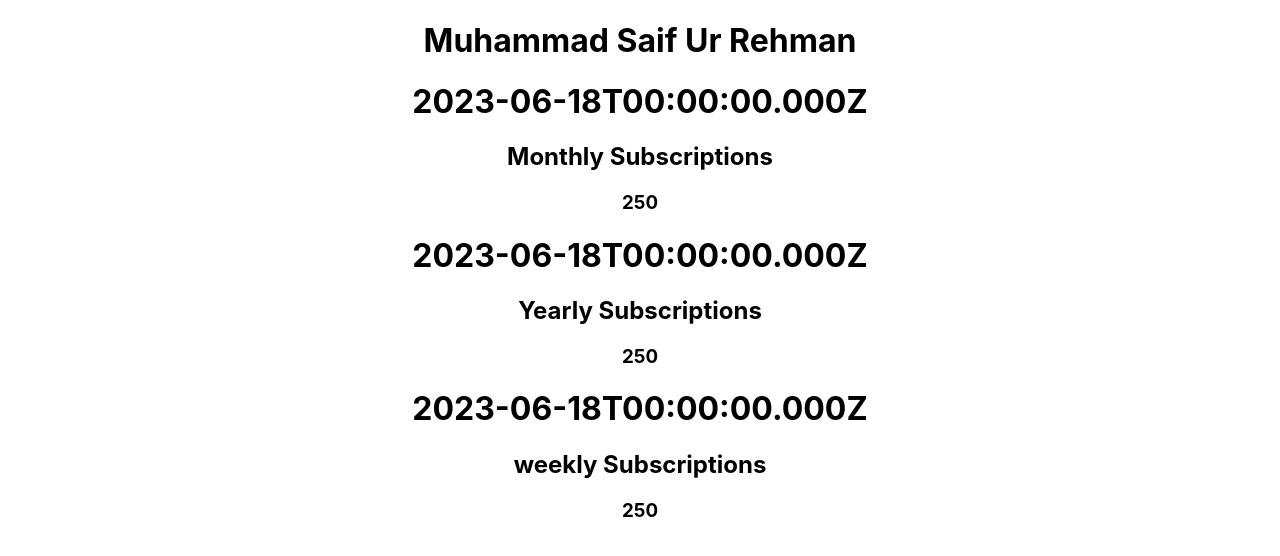
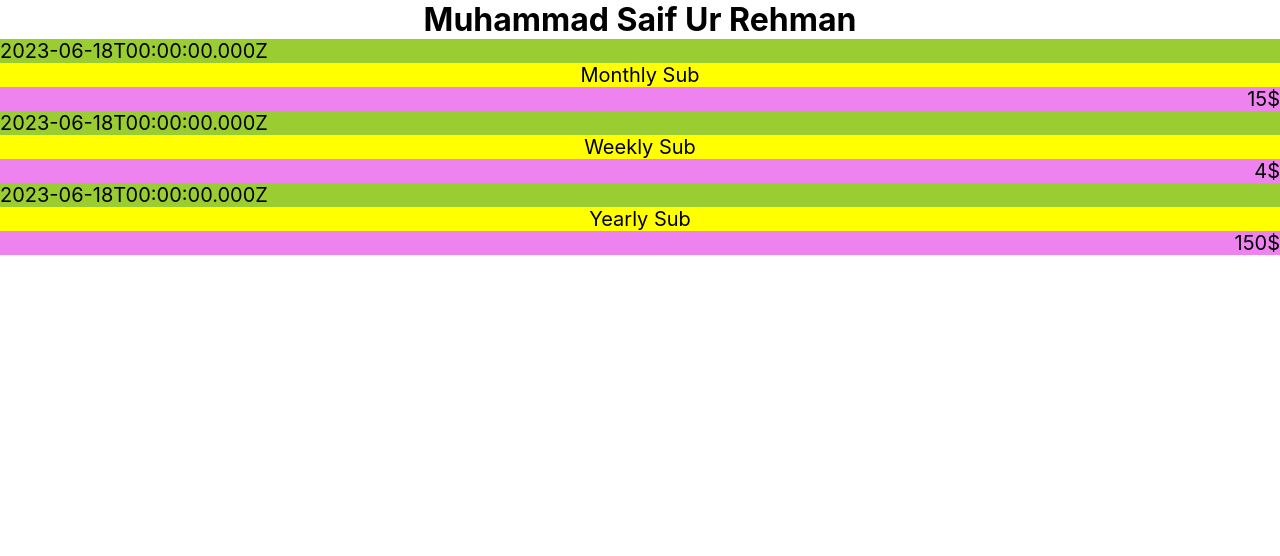
Before and after one commit to saifee403/practice-react, a React (Create React App) app in the folder my-app/: page / in a window 1280 px wide. Shown: the top 556 px of the page. Built offline with nearby package versions, Linux system fonts and the light colour scheme.

Commit message:
adding some css

```diff
--- a/my-app/src/App.js
+++ b/my-app/src/App.js
@@ -2,32 +2,43 @@ import './App.css';
 import Subscriptions from './components/Subscriptions';
 
 function App() {
-  let subscriptions = [
+  let subscription=[
     {
       id:"1",
-      date : (new Date("2023","05","18")),
-      title : "Monthly Subscriptions",
-      amount : "250"
+      date:(new Date("2023","05","18")),
+      title:"Monthly Sub",
+      price: "15$"
     },
     {
       id:"2",
-      date : (new Date("2023","05","18")),
-      title : "Yearly Subscriptions",
-      amount : "250"
+      date:(new Date("2023","05","18")),
+      title:"Weekly Sub",
+      price: "4$"
     },
     {
       id:"3",
-      date : (new Date("2023","05","18")),
-      title : "weekly Subscriptions",
-      amount : "250"
+      date:(new Date("2023","05","18")),
+      title:"Yearly Sub",
+      price: "150$"
+    },
+    {
+      id:"4",
+      date:(new Date("2023","05","18")),
+      title:"Daily Sub",
+      price: "0.20$"
     }
   ]
+
   return (
     <div className="App">
       <h1>Muhammad Saif Ur Rehman</h1>
-      <Subscriptions passDate={subscriptions[0].date.toISOString()} passTitle={subscriptions[0].title} passAmount={subscriptions[0].amount}/>
+      <Subscriptions date={subscription[0].date.toISOString()} title={subscription[0].title} amount={subscription[0].price}/>
+      <Subscriptions date={subscription[1].date.toISOString()} title={subscription[1].title} amount={subscription[1].price}/>
+      <Subscriptions date={subscription[1].date.toISOString()} title={subscription[2].title} amount={subscription[2].price}/>
+
+      {/* <Subscriptions passDate={subscriptions[0].date.toISOString()} passTitle={subscriptions[0].title} passAmount={subscriptions[0].amount}/>
       <Subscriptions passDate={subscriptions[1].date.toISOString()} passTitle={subscriptions[1].title} passAmount={subscriptions[1].amount}/>
-      <Subscriptions passDate={subscriptions[2].date.toISOString()} passTitle={subscriptions[2].title} passAmount={subscriptions[2].amount}/>
+      <Subscriptions passDate={subscriptions[2].date.toISOString()} passTitle={subscriptions[2].title} passAmount={subscriptions[2].amount}/> */}
     </div>
   );
 }
--- /dev/null
+++ b/my-app/src/components/Subscription.css
@@ -0,0 +1,22 @@
+*{
+    margin: 0%;
+    padding: 0%;
+}
+.subscription{
+    background-color: aquamarine;
+    word-spacing: normal;
+}
+.time{
+    background-color: yellowgreen;
+    font-size: 20px;
+    text-align: left;
+}
+.title{
+    background-color: yellow;
+    font-size: 20px;
+}
+.amount{
+    background-color: violet;
+    font-size: 20px;
+    text-align: right;
+}
--- a/my-app/src/components/Subscriptions.jsx
+++ b/my-app/src/components/Subscriptions.jsx
@@ -1,16 +1,35 @@
 import React from 'react'
+import "./Subscription.css"
 
 function Subscriptions(props) {
-    // let date = (new Date("2023","05","18"))
-    // let title = "Monthly Subscriptions"
-    // let amount = "250"
   return (
-    <div>
-      <h1>{props.passDate}</h1>
-      <h2>{props.passTitle}</h2>
-      <h3>{props.passAmount}</h3>
+    <div className='subscription'>
+        <div className="time">{props.date}</div>
+        <div className="title">{props.title}</div>
+        <div className="amount">{props.amount}</div>
+
     </div>
   )
 }
 
 export default Subscriptions
+
+
+
+// import React from 'react'
+// import "./Subscription.css"
+
+// function Subscriptions(props) {
+//     // let date = (new Date("2023","05","18"))
+//     // let title = "Monthly Subscriptions"
+//     // let amount = "250"
+//   return (
+//     <div className='subscription'>
+//       <h1>{props.passDate}</h1>
+//       <h2>{props.passTitle}</h2>
+//       <h3>{props.passAmount}</h3>
+//     </div>
+//   )
+// }
+
+// export default Subscriptions
```
